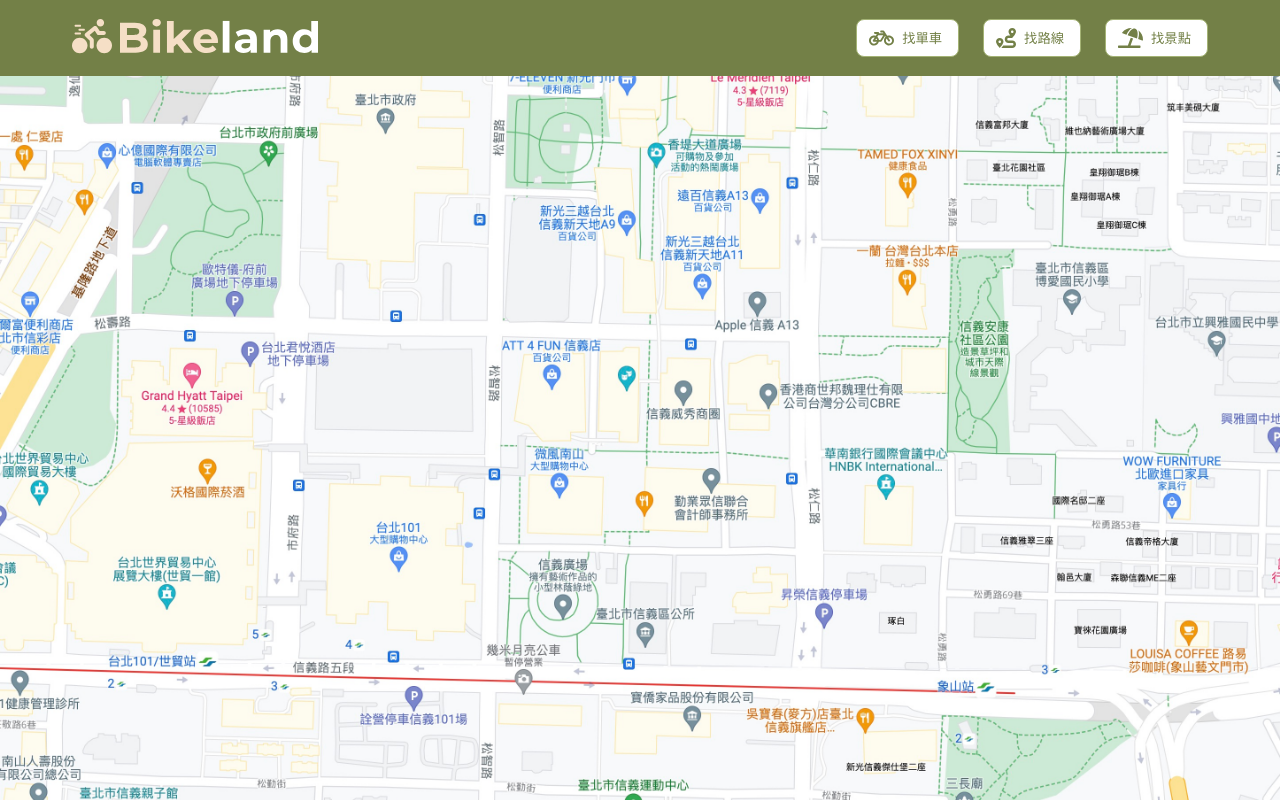
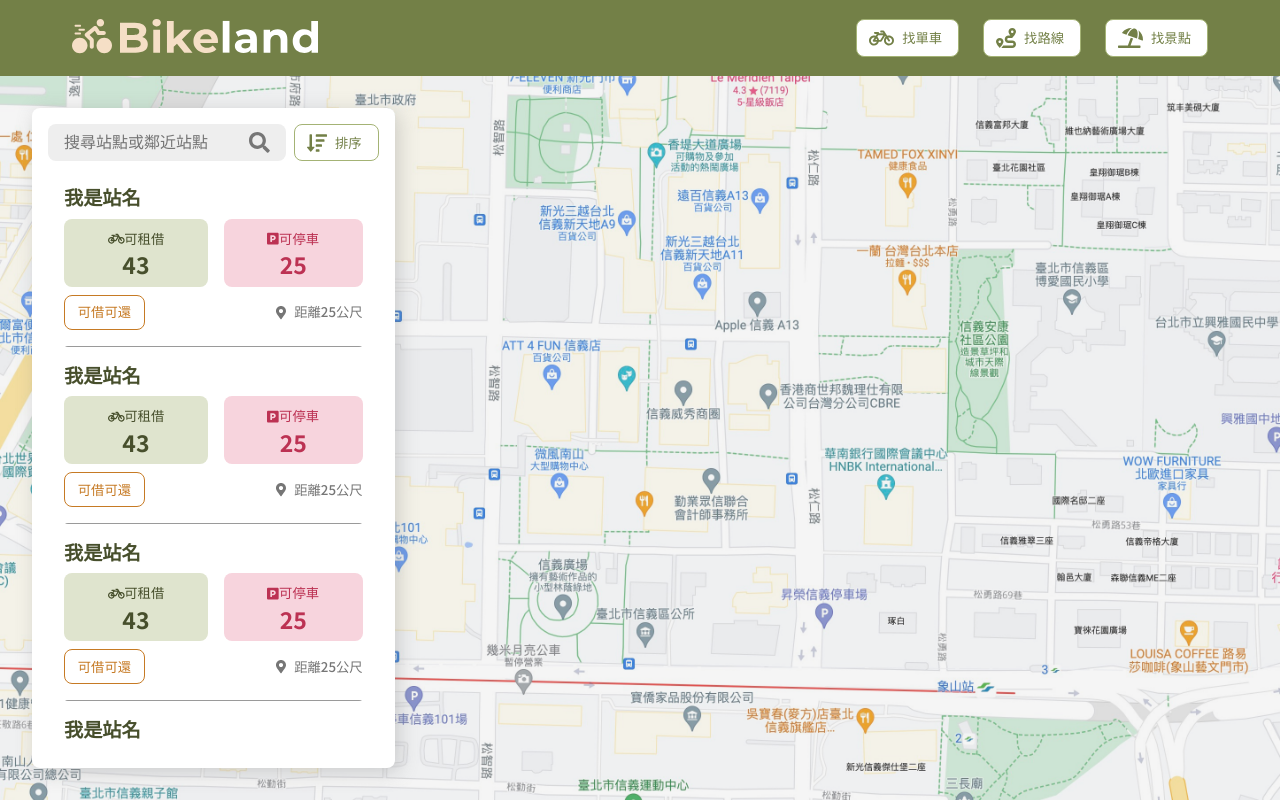
Before and after one commit to yiminprogram/2021-the-f2e-week-2, a React (Create React App) app: page / in a window 1280 px wide. Built offline with nearby package versions, Linux system fonts and the light colour scheme.

Commit message:
add side list card

```diff
--- a/src/App.tsx
+++ b/src/App.tsx
@@ -1,25 +1,48 @@
 import styled from '@emotion/styled';
 import Header from './components/Header';
-import MapImage from './assets/image/test-map.jpg';
+import Map from './components/Map';
+import BikeList from './components/BikeList';
+import { Grid } from '@mui/material';
 
-const Map = styled.div`
+const Page = styled.div`
+  width: 100vw;
+  height: 100vh;
+  overflow: hidden;
+  position: relative;
+`;
+
+const Main = styled.div`
+  position: relative;
   height: calc(100vh - 76px);
+`;
 
-  > img {
-    width: 100%;
-    height: 100%;
-    object-fit: cover;
-  }
+const RouterWrapper = styled.div`
+  position: absolute;
+  max-width: 500px;
+  height: 100%;
+  top: 0;
+  left: 0;
+  padding: 2rem 1.5rem;
 `;
 
 const App = () => {
   return (
-    <>
+    <Page>
       <Header />
-      <Map>
-        <img src={MapImage} alt="erro" />
-      </Map>
-    </>
+      <Grid
+        container
+        sx={{
+          position: 'relative',
+          bgcolor: '#ccc',
+          height: 'calc(100vh - 76px)',
+        }}
+      >
+        <Map />
+        <Grid item sx={{ padding: '2rem' }} xs={12} lg={4}>
+          <BikeList />
+        </Grid>
+      </Grid>
+    </Page>
   );
 };
 
--- /dev/null
+++ b/src/components/BikeList.tsx
@@ -0,0 +1,108 @@
+import { useState, MouseEvent } from 'react';
+import styled from '@emotion/styled';
+import {
+  Stack,
+  Button,
+  styled as muiStyled,
+  Menu,
+  MenuItem,
+} from '@mui/material';
+import { FontAwesomeIcon } from '@fortawesome/react-fontawesome';
+import { faSearch, faSortAmountDown } from '@fortawesome/free-solid-svg-icons';
+import BikeListCard from './BikeListCard';
+
+const List = styled.div`
+  height: 100%;
+  background-color: #fff;
+  border-radius: 8px;
+  box-shadow: 4px 4px 20px rgba(118, 118, 118, 0.3);
+  padding: 1rem;
+  position: relative;
+`;
+
+const DataList = styled.ul`
+  position: absolute;
+  width: calc(100% - 2rem);
+  height: 85%;
+  overflow-y: auto;
+  padding: 0 1rem 1rem 1rem;
+`;
+
+const Searchbar = styled.div`
+  position: relative;
+  flex: 1;
+`;
+
+const SearchIcon = styled.div`
+  position: absolute;
+  height: 100%;
+  right: 1rem;
+  top: 0;
+  font-size: 1.3rem;
+  color: #767676;
+  display: inline-flex;
+  align-items: center;
+`;
+
+const SearchInput = muiStyled('input')(({ theme }) => ({
+  color: theme.palette.primary.dark,
+  width: '100%',
+  backgroundColor: '#eeeeee',
+  borderRadius: '8px',
+  padding: '0.6rem 1rem',
+  border: 'none',
+  fontSize: '1rem',
+  paddingRight: '3rem',
+
+  '&:focus': {
+    outline: '2px solid #a4b375',
+  },
+}));
+
+const Bikelist = () => {
+  const [anchorEl, setAnchorEl] = useState<HTMLElement | null>(null);
+  const open = Boolean(anchorEl);
+  const handleOpen = (e: MouseEvent<HTMLButtonElement>) => {
+    setAnchorEl(e.currentTarget);
+  };
+  const handleClose = () => {
+    setAnchorEl(null);
+  };
+  return (
+    <List>
+      <Stack direction="row" spacing={1} sx={{ mb: 3 }}>
+        <Searchbar>
+          <SearchIcon>
+            <FontAwesomeIcon icon={faSearch} />
+          </SearchIcon>
+          <SearchInput placeholder="搜尋站點或鄰近站點" />
+        </Searchbar>
+        <Button
+          id="sort-menu-button"
+          onClick={handleOpen}
+          variant="contained"
+          startIcon={<FontAwesomeIcon icon={faSortAmountDown} />}
+        >
+          排序
+        </Button>
+        <Menu
+          id="sort-menu"
+          anchorEl={anchorEl}
+          open={open}
+          onClose={handleClose}
+        >
+          <MenuItem onClick={handleClose}>距離較近</MenuItem>
+          <MenuItem onClick={handleClose}>可借車數</MenuItem>
+          <MenuItem onClick={handleClose}>可還車數</MenuItem>
+        </Menu>
+      </Stack>
+      <DataList>
+        {[1, 2, 3, 4, 5, 6].map(() => (
+          <BikeListCard />
+        ))}
+      </DataList>
+    </List>
+  );
+};
+
+export default Bikelist;
--- /dev/null
+++ b/src/components/BikeListCard.tsx
@@ -0,0 +1,107 @@
+import {
+  Stack,
+  Typography,
+  Card,
+  CardContent,
+  CardActionArea,
+  styled,
+} from '@mui/material';
+import { FontAwesomeIcon } from '@fortawesome/react-fontawesome';
+import {
+  faParking,
+  faBicycle,
+  faMapMarkerAlt,
+} from '@fortawesome/free-solid-svg-icons';
+
+const InfoState = styled('span')(({ theme }) => ({
+  color: theme.palette.warning.dark,
+  borderRadius: 8,
+  border: `1px solid ${theme.palette.warning.dark}`,
+  padding: '0.3rem 0.8rem',
+}));
+
+const InfoDistance = styled('span')(({ theme }) => ({
+  color: theme.palette.secondary.dark,
+}));
+
+type TStyle = {
+  color: 'primary' | 'error';
+};
+
+const Quantity = styled('div')<TStyle>(({ theme, color }) => ({
+  flexGrow: 1,
+  display: 'inline-flex',
+  flexFlow: 'column nowrap',
+  justifyContent: 'center',
+  alignItems: 'center',
+  padding: '0.5rem 0',
+  borderRadius: '8px',
+  backgroundColor: theme.palette[color].light,
+}));
+
+const Label = styled('div')<TStyle>(({ theme, color }) => ({
+  color: theme.palette[color].dark,
+}));
+
+const BikeListCard = () => {
+  return (
+    <Card
+      component="li"
+      sx={{
+        boxShadow: 'none',
+        mb: 2,
+      }}
+    >
+      <CardActionArea sx={{ color: 'primary.main' }}>
+        <CardContent sx={{ p: 0 }}>
+          <Typography variant="h5" sx={{ mb: 1 }}>
+            我是站名
+          </Typography>
+          <Stack direction="row" spacing={2} sx={{ mb: 1 }}>
+            <Quantity color="primary">
+              <Label color="primary">
+                <FontAwesomeIcon icon={faBicycle} />
+                <Typography variant="button">可租借</Typography>
+              </Label>
+              <Typography variant="h4" color="primary.dark">
+                43
+              </Typography>
+            </Quantity>
+            <Quantity color="error">
+              <Label color="error">
+                <FontAwesomeIcon icon={faParking} />
+                <Typography variant="button">可停車</Typography>
+              </Label>
+              <Typography variant="h4" color="error.dark">
+                25
+              </Typography>
+            </Quantity>
+          </Stack>
+          <Stack
+            direction="row"
+            justifyContent="space-between"
+            alignItems="center"
+            sx={{
+              pb: 2,
+              borderBottomStyle: 'solid',
+              borderBottomWidth: '1px',
+              borderColor: 'secondary.main',
+            }}
+          >
+            <InfoState>
+              <Typography variant="button">可借可還</Typography>
+            </InfoState>
+            <InfoDistance>
+              <FontAwesomeIcon icon={faMapMarkerAlt} />
+              <Typography variant="button" sx={{ ml: 1 }}>
+                距離25公尺
+              </Typography>
+            </InfoDistance>
+          </Stack>
+        </CardContent>
+      </CardActionArea>
+    </Card>
+  );
+};
+
+export default BikeListCard;
--- a/src/components/Header.tsx
+++ b/src/components/Header.tsx
@@ -1,4 +1,4 @@
-import { Button, Stack, AppBar, styled } from '@mui/material';
+import { Button, Stack, styled } from '@mui/material';
 import logoLight from '../assets/logo/logo-light.svg';
 import { FontAwesomeIcon } from '@fortawesome/react-fontawesome';
 import {
--- /dev/null
+++ b/src/components/Map.tsx
@@ -0,0 +1,27 @@
+import Image from '../assets/image/test-map.jpg';
+import styled from '@emotion/styled';
+
+const Container = styled.div`
+  position: absolute;
+  width: 100%;
+  height: 100%;
+  top: 0;
+  left: 0;
+  opacity: 0.8;
+
+  > img {
+    width: 100%;
+    height: 100%;
+    object-fit: cover;
+  }
+`;
+
+const Map = () => {
+  return (
+    <Container>
+      <img src={Image} />
+    </Container>
+  );
+};
+
+export default Map;
--- a/src/style/theme.ts
+++ b/src/style/theme.ts
@@ -2,7 +2,8 @@
 
 const primary = {
   main: '#738047',
-  '100': '#DFE4CE',
+  light: '#DFE4CE',
+  dark: '#474F2C',
 };
 
 const theme = createTheme({
@@ -10,46 +11,56 @@
     primary,
     warning: {
       main: '#DE994A',
+      light: '#FAF0E5',
+      dark: '#C67A24',
     },
     error: {
       main: '#E75578',
+      light: '#F7D4DD',
+      dark: '#BC3253',
     },
     secondary: {
       main: '#9A9A9A',
+      dark: '#767676',
     },
   },
   typography: {
     fontFamily: 'Noto Sans TC',
     h1: {
+      color: primary.dark,
       fontSize: '2.448rem',
       fontWeight: '700',
     },
     h2: {
+      color: primary.dark,
       fontSize: '2.074rem',
-      fontWeight: '600',
+      fontWeight: '700',
     },
     h3: {
+      color: primary.dark,
       fontSize: '1.728rem',
-      fontWeight: '500',
+      fontWeight: '700',
     },
     h4: {
+      color: primary.dark,
       fontSize: '1.44rem',
-      fontWeight: '400',
+      fontWeight: '700',
     },
     h5: {
+      color: primary.dark,
       fontSize: '1.2rem',
-      fontWeight: '300',
+      fontWeight: '700',
     },
     body1: {
       fontSize: '1rem',
-      fontWeight: '300',
+      fontWeight: '400',
     },
     button: {
       fontSize: '0.833rem',
     },
     caption: {
       fontSize: '0.694rem',
-      fontWeight: '300',
+      fontWeight: '400',
     },
   },
   components: {
@@ -64,7 +75,7 @@
 
           '&:hover': {
             boxShadow: 'none',
-            backgroundColor: primary[100],
+            backgroundColor: primary.light,
           },
         },
       },
```
